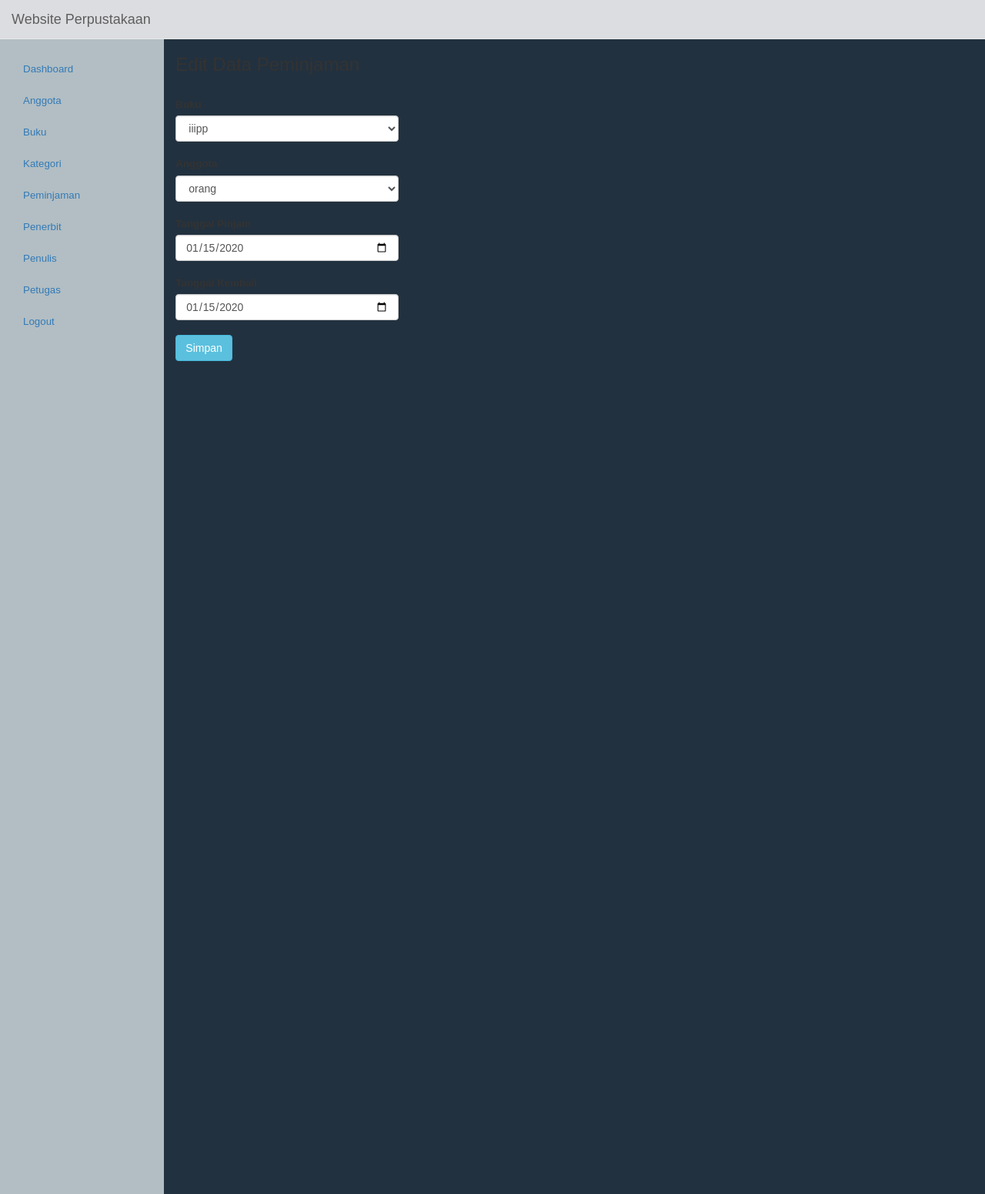
After one commit to edison8301/perpus-diyanti, a PHP site: page /edit_peminjaman.php?id=1 in a window 1280 px wide. The commit adds this page. Shown: the whole page at 77% size. Run offline with PHP 8.4, Linux system fonts and the light colour scheme; data comes from the database, SQL or seed files in the repository; tables that the repository leaves empty hold one stand-in row (values such as "Sample post"); a stand-in replaces the project's code that opens the database connection.

Commit message:
update peminjaman

```diff
--- /dev/null
+++ b/edit_peminjaman.php
@@ -0,0 +1,139 @@
+<!DOCTYPE html>
+<html>
+<head>
+	<title>Perpustakaan</title>
+	<meta charset="utf-8">
+  <meta name="viewport" content="width=device-width, initial-scale=1">
+  <link rel="stylesheet" href="https://maxcdn.bootstrapcdn.com/bootstrap/3.3.7/css/bootstrap.min.css">
+  <script src="https://ajax.googleapis.com/ajax/libs/jquery/3.3.1/jquery.min.js"></script>
+  <script src="https://maxcdn.bootstrapcdn.com/bootstrap/3.3.7/js/bootstrap.min.js">
+  </script>
+  <link rel="stylesheet" type="text/css" href="assets/css/style.css">
+	<link href="../assets/css/style_admin.css" rel="stylesheet">
+</head>
+<body>
+
+	<nav class="navbar navbar-default navbar-static-top" role="navigation" style="margin-bottom: 0">
+    <a href="index.php" class="navbar-brand"> Website Perpustakaan</a>
+    <div class="navbar-header">
+    </div>
+  </nav>
+
+   <div class="container-fluid">
+    <div class="row content">
+      <div class="col-sm-2 sidenav">
+        <ul class="nav nav-pills nav-stacked">
+          <br>
+
+          <li><a href="index.php">Dashboard</a></li>
+          <li><a href="anggota.php">Anggota</a></li>
+          <li><a href="buku.php">Buku</a></li>
+          <li><a href="kategori.php">Kategori</a></li>
+          <li><a href="peminjaman.php">Peminjaman</a></li>
+          <li><a href="penerbit.php">Penerbit</a></li>
+          <li><a href="penulis.php">Penulis</a></li>
+          <li><a href="petugas.php">Petugas</a></li>
+          <li><a href="logout.php">Logout</a></li>
+
+       </ul>
+      </div>
+
+       <div class="col-sm-9">
+
+	<h3>Edit Data Peminjaman</h3>
+
+	<?php
+
+  include "koneksi.php";
+   if (isset($_GET['id'])) {
+
+                    $id = ($_GET["id"]);
+
+                    $query = "SELECT * FROM peminjaman WHERE id='$id'";
+                    $result = mysqli_query($koneksi, $query);
+
+                    if(!$result){
+                        die ("Query Error: ".mysqli_errno($koneksi).
+                            " - ".mysqli_error($koneksi));
+                    }
+
+                    $data = mysqli_fetch_assoc($result);
+
+                    } else {
+
+                    header("location:peminjaman.php");
+                    }
+
+		?>
+
+		<form method="post" action="update_peminjaman.php">
+      <input type="hidden" name="id" value="<?php echo $data['id']; ?>">
+			<br>
+			<div class="form-group row">
+      			<div class="col-xs-4">
+              <label for="ex2">Buku</label>
+              <select name="buku" class="form-control">
+        <?php
+        $query = "SELECT * FROM buku";
+        $hasil = mysqli_query($koneksi, $query);
+        $tampil = mysqli_num_rows($hasil);
+
+        if ($tampil> 0) {
+          while ($dat = mysqli_fetch_assoc($hasil)) {
+            if($dat['id']==$data['id_buku']){
+              ?>
+              <option value="<?php echo $dat['id']; ?>" selected="selected" ><?php echo $dat['nama'];?></option>
+              <?php
+             }else{
+              ?>
+              <option value="<?php echo $dat['id']; ?>"><?php echo $dat['nama']; ?></option>
+              <?php
+             }
+          }
+        }
+        ?>
+</select>
+
+      <br>
+
+      <label for="ex2">Anggota</label>
+      <select name="anggota" class="form-control">
+        <?php
+        $query = "SELECT * FROM anggota";
+        $hasil = mysqli_query($koneksi, $query);
+        $tampil = mysqli_num_rows($hasil);
+
+        if ($tampil> 0) {
+          while ($dat = mysqli_fetch_assoc($hasil)) {
+            if($dat['id']==$data['id_anggota']){
+              ?>
+              <option value="<?php echo $dat['id']; ?>" selected="selected"><?php echo $dat['nama'];?></option>
+              <?php
+             }else{
+              ?>
+              <option value="<?php echo $dat['id']; ?>"><?php echo $dat['nama']; ?></option>
+              <?php
+             }
+          }
+        }
+        ?>
+</select>
+<br>
+
+<label for="ex2">Tanggal Pinjam</label>
+          <input type="date" class="form-control" name="tanggal_pinjam" value="<?php echo $data['tanggal_pinjam']; ?>">
+          <br>
+<label for="ex2">Tanggal Kembali</label>
+          <input type="date" class="form-control" name="tanggal_kembali" value="<?php echo $data['tanggal_kembali']; ?>">
+          <br>
+
+          <input type="submit" value="Simpan" class="btn btn-info">
+
+      </table>
+    </form>
+ </div>
+</div>
+</div>
+
+</body>
+</html>
--- a/tambah_peminjaman.php
+++ b/tambah_peminjaman.php
@@ -55,14 +55,14 @@
 				<div class="form-group row">
       			<div class="col-xs-4">
 
-			<label for="sel1">Kategori</label>
+			<label for="sel1">Buku</label>
 
 			<?php
 
 			$read_buku = mysqli_query($koneksi, "SELECT * FROM buku");
 			?>
 			<select name="id_buku" class="form-control">
-				<option>Pilih buku</option>
+				<option>Pilih Buku</option>
 				<?php
 				if ($read_buku->num_rows> 0 ) {
 					while ($data = $read_buku->fetch_assoc()) {
```
Also changed, not shown: captcha.php (deleted, +0 -28 lines), detail_buku.php (+40 -2 lines), peminjaman.php (+14 -2 lines), update_peminjaman.php (added, +18 -0 lines), image/1.jpg (added), 1 other file.
